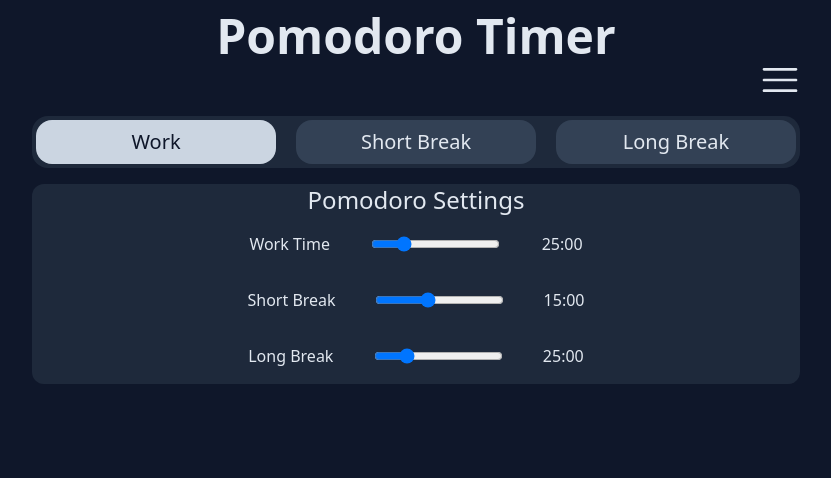
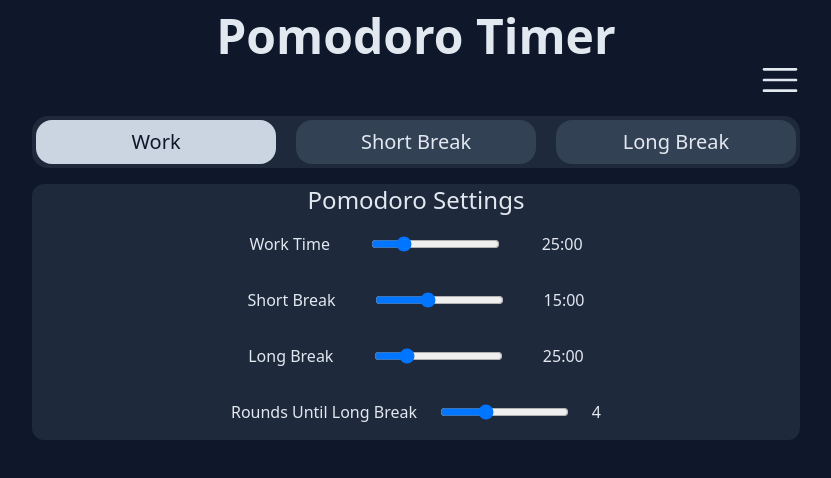
Before and after one commit to bennyfreemantle/pomodoro-timer, a React (Vite) app: page / in a window 1280 px wide. Both pictures are taken after a click on the icon 1004 px from the left and 80 px from the top of the page. Shown: the top 478 px of the page, without its empty margins (224-1055 px from the left). Built offline with nearby package versions, Linux system fonts and the light colour scheme.

Commit message:
updates rounds complete ui & change rounds until long break

```diff
--- a/src/comonents/App/App.tsx
+++ b/src/comonents/App/App.tsx
@@ -8,6 +8,7 @@ import SettingsPanel from "../SettingsPanel/SettingsPanel";
 export const defaultValues = {
   currentMode: "WORK",
   rounds: 0,
+  maxRounds: 4,
   workTime: 1500000,
   shortBreak: 900000,
   longBreak: 1500000,
--- a/src/comonents/Clock/Clock.tsx
+++ b/src/comonents/Clock/Clock.tsx
@@ -9,6 +9,7 @@ type ClockProps = {
 export type Settings = {
   currentMode: string;
   rounds: number;
+  maxRounds: number;
   workTime: number;
   shortBreak: number;
   longBreak: number;
@@ -40,7 +41,7 @@ export default function Clock({ settings, setSettings }: ClockProps) {
     let nextMode;
     incrementRound();
 
-    if (settings.rounds !== 0 && settings.rounds % 4 === 0) {
+    if (settings.rounds !== 0 && settings.rounds % settings.maxRounds === 0) {
       nextMode = settings.currentMode === "WORK" ? "LONG" : "WORK";
     } else {
       nextMode = settings.currentMode === "WORK" ? "SHORT" : "WORK";
@@ -117,8 +118,18 @@ export default function Clock({ settings, setSettings }: ClockProps) {
           {formatMillisecondsToTime(time)}
         </text>
       </svg>
+      <div className="flex w-1/4 justify-around">
+        {[...Array(settings.maxRounds)].map((n, i) => (
+          <div
+            key={i}
+            className={`w-5 h-5 rounded-full ${
+              i + 1 <= settings.rounds ? "bg-slate-300" : "bg-slate-800"
+            }`}
+          ></div>
+        ))}
+      </div>
       <button
-        className="text-slate-200 text-2xl border p-2 mx-2 my-2 w-2/5 rounded-2xl bg-slate-800"
+        className="text-slate-200 text-2xl border p-2 my-8 mx-2 w-2/5 rounded-2xl bg-slate-800"
         onClick={() => (isPaused ? setIsPaused(false) : setIsPaused(true))}
       >
         {isPaused ? "Start" : "Pause"}
--- a/src/comonents/SettingsPanel/SettingsForm/SettingsForm.tsx
+++ b/src/comonents/SettingsPanel/SettingsForm/SettingsForm.tsx
@@ -70,6 +70,23 @@ export default function SettingsForm({
           {formatMillisecondsToTime(settings.longBreak)}
         </p>
       </div>
+      <div className="flex gap-4 w-1/2 justify-evenly">
+        <label className="text-slate-200" htmlFor="rounds">
+          Rounds Until Long Break
+        </label>
+        <input
+          onChange={(e) =>
+            setSettings({ ...settings, maxRounds: parseInt(e.target.value) })
+          }
+          type="range"
+          value={settings.maxRounds}
+          min={1}
+          max={10}
+          step={1}
+          id="rounds"
+        />
+        <p className="text-slate-200">{settings.maxRounds}</p>
+      </div>
     </form>
   );
 }
```
